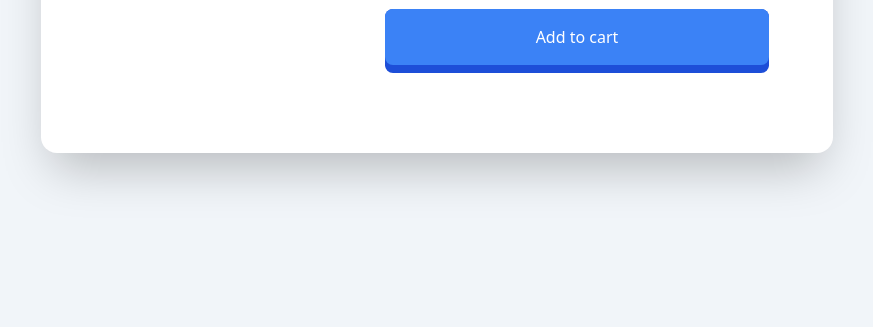
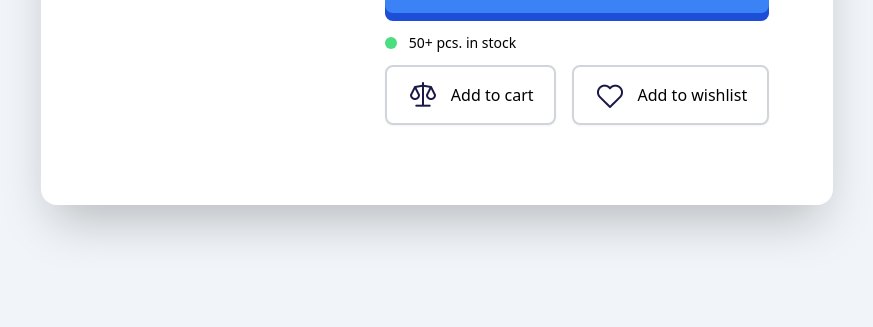
Before and after one commit to EsdrasSantosDV/Tailwind-Study-MiniProjects, a plain HTML site: page product-modal/index.html in a window 1280 px wide. Shown: the part 473-800 px from the top of the page, without its empty margins (203-1076 px from the left). Drawn offline with nearby package versions, Linux system fonts and the light colour scheme.

Commit message:
feat:buttons style

```diff
--- a/product-modal/index.html
+++ b/product-modal/index.html
@@ -71,8 +71,33 @@
               </button>
             </div>
 
+            <!-- Stock -->
+            <div class="flex items-center space-x-3 group">
+              <div
+                      class="w-3 h-3 bg-green-400 rounded-full group-hover:animate-ping"
+              ></div>
+              <div class="text-sm">50+ pcs. in stock</div>
+            </div>
 
+            <!-- Bottom Buttons Container -->
+            <div
+                    class="flex flex-col space-y-4 md:space-y-0 md:space-x-4 md:flex-row"
+            >
+              <button
+                      class="flex items-center justify-center py-3 px-5 space-x-3 border-2 border-gray-300 rounded-lg shadow-sm hover:bg-opacity-30 hover:shadow-lg hover:-translate-y-0.5 transition-all duration-150"
+              >
+                <img src="images/weight.png" alt="" class="w-8" />
+                <span>Add to cart</span>
+              </button>
 
+              <button
+                      class="flex items-center justify-center py-3 px-5 space-x-3 border-2 border-gray-300 rounded-lg shadow-sm hover:bg-opacity-30 hover:shadow-lg hover:-translate-y-0.5 transition-all duration-150"
+              >
+                <img src="images/heart.png" alt="" class="w-8" />
+                <span>Add to wishlist</span>
+              </button>
+            </div>
+<!--           QUANDO FOR FAZER AGORA UM AGROUPAMENTO FICA MUITO FACIL, COLCOAR UMA IMG DENTOR DE UM BOTAO,TORNANDO MUITO FACIL FAZER ESTILIZAÇÃO -->
           </div>
 
     </div>
```
